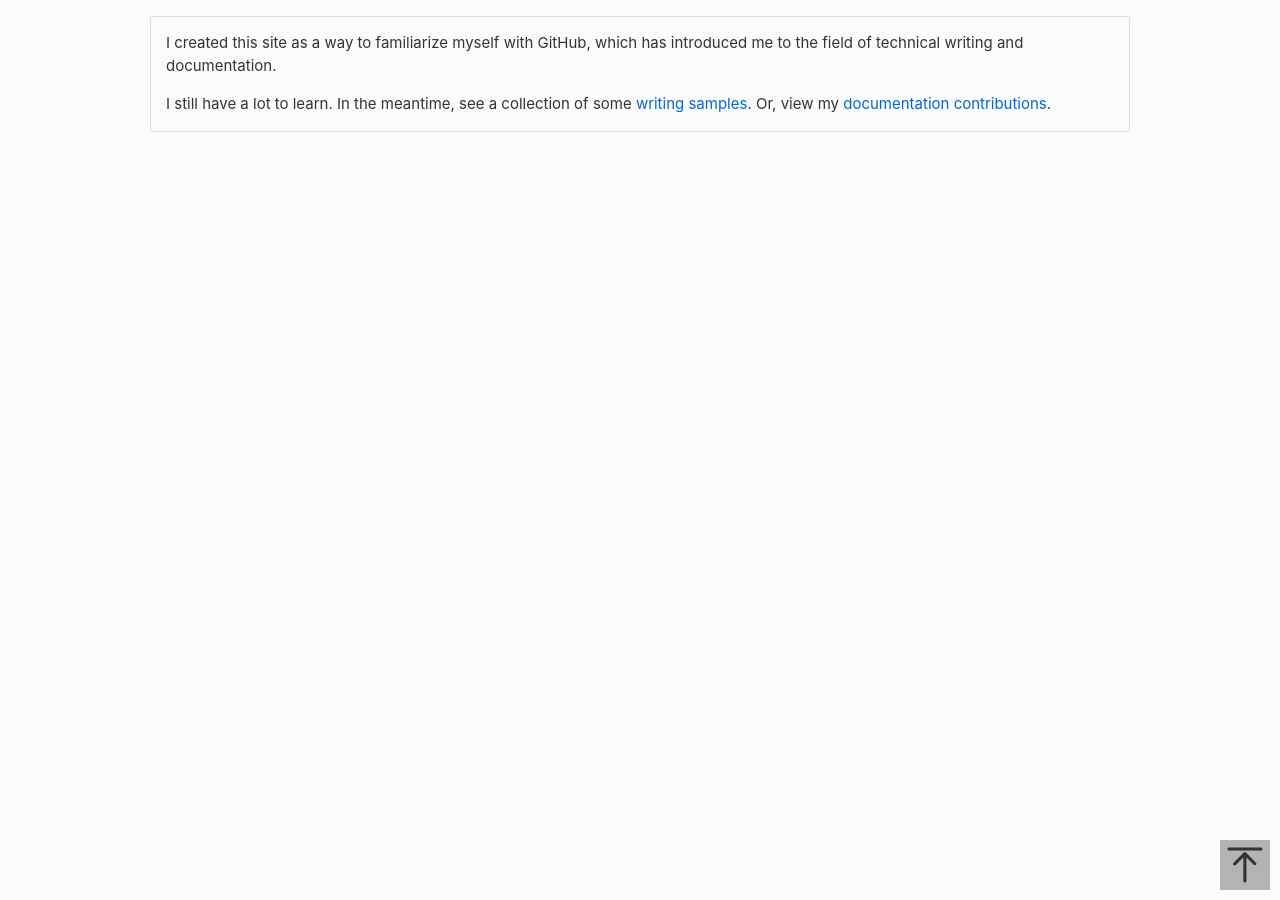
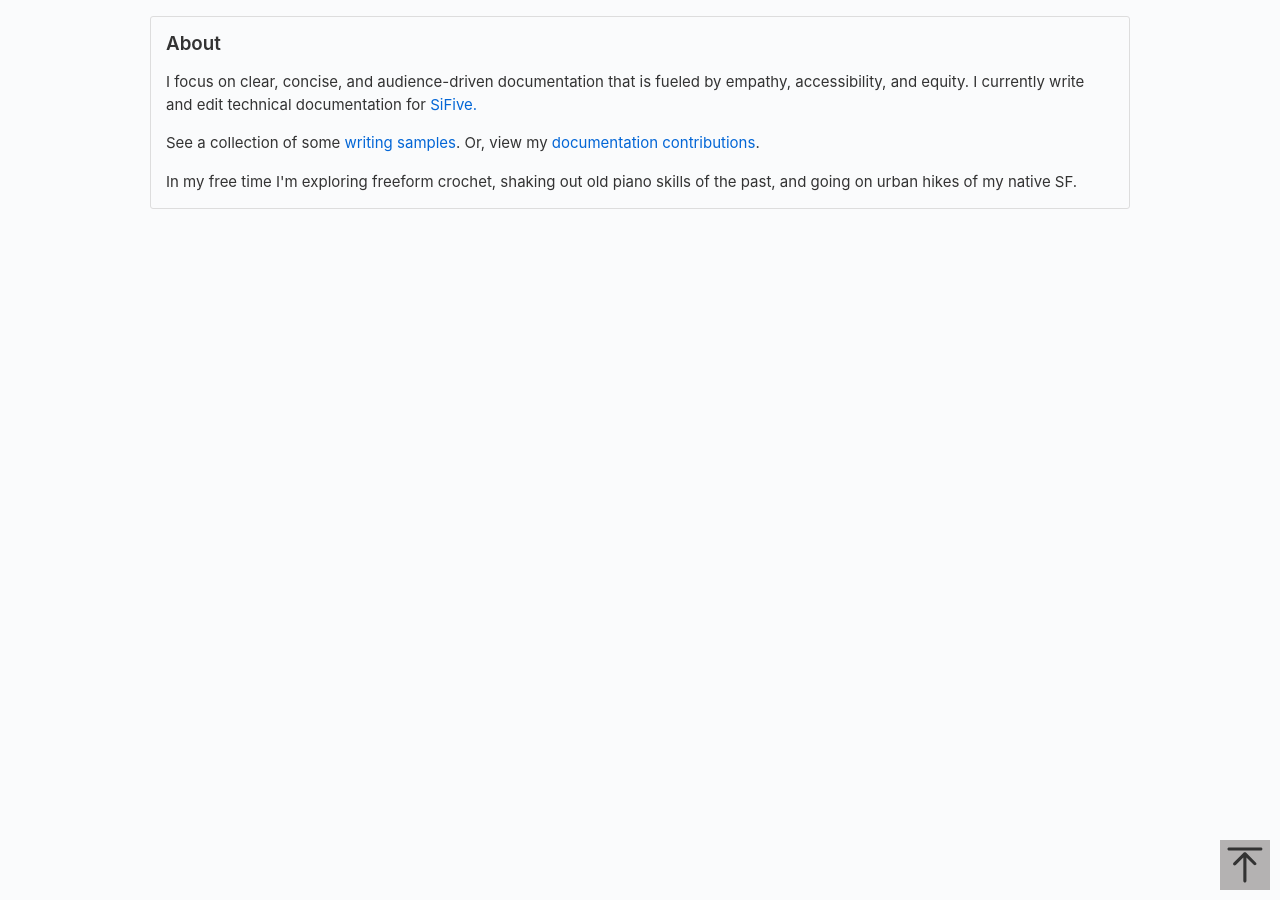
Before and after one commit to aisha-w/aisha-w.github.io, a Jekyll site: the page README.html, which Jekyll copies as it is, in a window 1280 px wide. Built offline with Jekyll 4.4.1, drawn with Linux system fonts in a browser that asks for light colours.

```diff
--- a/README.html
+++ b/README.html
@@ -21,9 +21,11 @@
   }
 </style>
 </head>
-<body><div id="readme" class="container"><article class="markdown-body entry-content"><p>I created this site as a way to familiarize myself with GitHub, which has introduced me to the field of technical writing and documentation.</p>
-<p>I still have a lot to learn. In the meantime, see a collection of some <a href="samples/README.md">writing samples</a>.
+<body><div id="readme" class="container"><article class="markdown-body entry-content"><h3 id="about">About</h3>
+<p>I focus on clear, concise, and audience-driven documentation that is fueled by empathy, accessibility, and equity. I currently write and edit technical documentation for <a href="https://www.sifive.com">SiFive.</a></p>
+<p>See a collection of some <a href="samples/README.md">writing samples</a>.
 Or, view my <a href="https://github.com/aisha-w">documentation contributions</a>.</p>
+<p>In my free time I&apos;m exploring freeform crochet, shaking out old piano skills of the past, and going on urban hikes of my native SF.</p>
 </article></div><div style="background-color: #b4b2b2;width: 50px;height:50px;line-height: 50px;text-align: center;position: fixed;bottom: 10px;right: 10px;padding-top:5px;" onclick="document.documentElement.scrollTop = document.body.scrollTop =0;">
   <svg t="1533629773982" class="icon" style="" viewBox="0 0 1024 1024" version="1.1" xmlns="http://www.w3.org/2000/svg" p-id="1035" xlink="http://www.w3.org/1999/xlink" width="40" height="40"><defs><style type="text/css">@font-face { font-family: uc-nexus-iconfont; src: url("chrome-extension://pogijhnlcfmcppgimcaccdkmbedjkmhi/res/font_9qmmi8b8jsxxbt9.woff") format("woff"), url("chrome-extension://pogijhnlcfmcppgimcaccdkmbedjkmhi/res/font_9qmmi8b8jsxxbt9.ttf") format("truetype"); }
   </style></defs><path d="M536.255427 195.182354c-7.804756-7.804756-17.966187-11.615549-28.311813-11.615549-9.43693 0-18.874883 3.449565-26.496467 10.163477-2.360767 1.452071-4.356214 3.267417-6.352685 5.262864L218.47792 455.611735c-15.607466 15.60542-15.607466 40.834011 0 56.43943 15.607466 15.607466 41.558511 15.607466 57.167001 0l193.46013-192.733583 0 600.526219c0 22.1423 17.787108 39.927361 39.927361 39.927361 22.140253 0 39.927361-17.785062 39.927361-39.927361L548.959773 319.317583 737.15704 508.422522c15.607466 15.607466 40.469714 15.607466 56.078203 0 15.607466-15.607466 15.425318-40.834011-0.182149-56.441477L536.255427 195.182354 536.255427 195.182354z" p-id="1036" fill="#333"/><path d="M101.784174 143.097092l816.674071 0c22.140253 0 39.925315-17.785062 39.925315-39.927361 0-22.140253-17.784038-39.925315-39.925315-39.925315L101.784174 63.244416c-22.140253 0-39.927361 17.785062-39.927361 39.925315C61.856813 125.31203 79.643921 143.097092 101.784174 143.097092L101.784174 143.097092z" p-id="1037" fill="#333"/></svg>
--- a/_layouts/default.html
+++ b/_layouts/default.html
@@ -36,7 +36,6 @@
 
           {% if site.github.is_user_page %}
           <p>san francisco, ca 🌉</a></p>
-          <p>jr. technical writer @ <a href="https://www.sifive.com/">SiFive, Inc.</a></p>
           <p class="view"><a href="{{ site.github.owner_url }}">github 💻</a> &mdash; <a href="https://www.linkedin.com/in/aisha-w-a16840117/">linkedin 👔</a></p>
           {% endif %}
 
--- a/samples/README.html
+++ b/samples/README.html
@@ -22,8 +22,6 @@
 </style>
 </head>
 <body><div id="readme" class="container"><article class="markdown-body entry-content"><h2 id="writing-samples">writing samples</h2>
-<p>I focus on clear, concise, and technically-accurate documentation that is fueled by empathy, accessibility, and equity.</p>
-<p>Sometimes I visit websites, and <a href="../copyedits/README.md">edit their copy</a>. These are good for getting a sense of my proofreading, editing, and organizational sensibilities.</p>
 <h3 id="documentation">documentation</h3>
 <p><a href="../assets/cs177-funspec.pdf" target="_blank">Functional specification of a simple tarot reader web app.</a></p>
 <p><a href="https://github.com/aisha-w/aisha-w.github.io/blob/master/assets/restsim-README.adoc" target="_blank">README of a restaurant simulation program.</a></p>
```
Also changed, not shown: README.md (+6 -2 lines), samples/README.md (+0 -2 lines).
